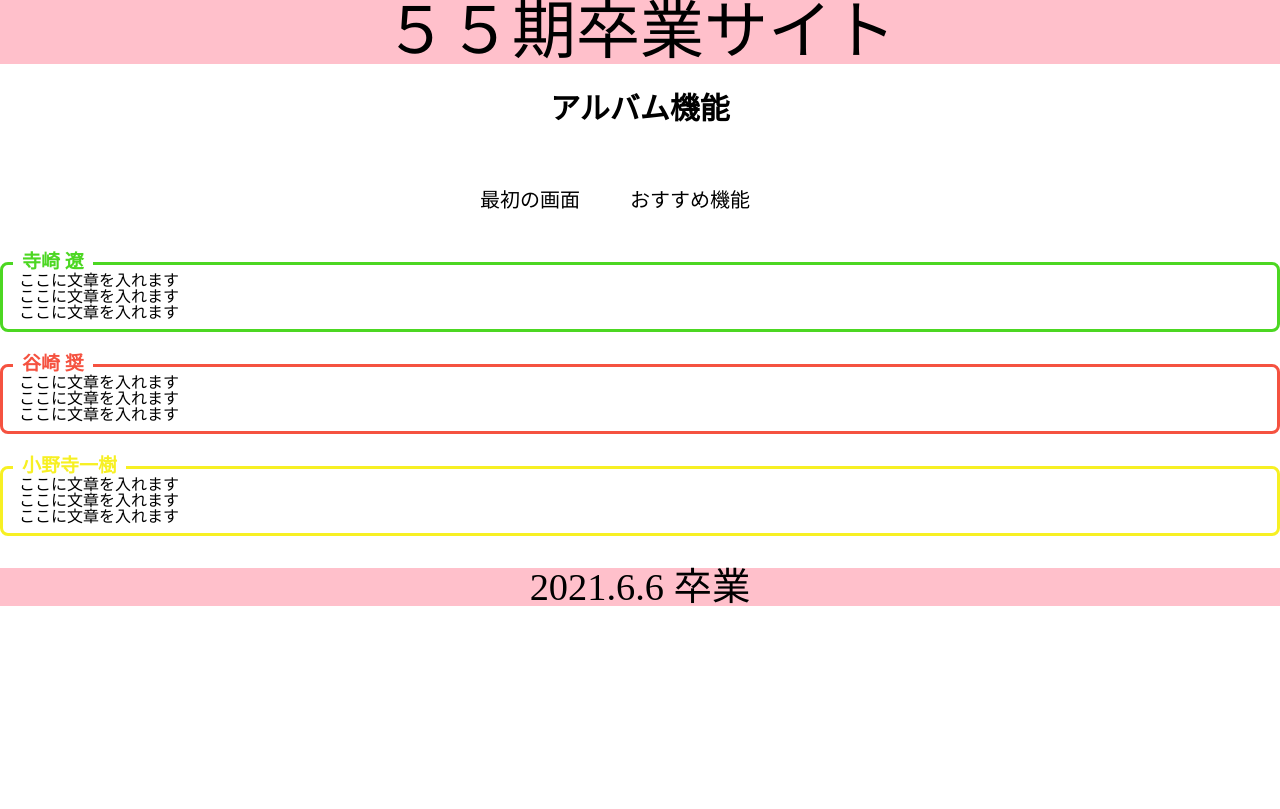
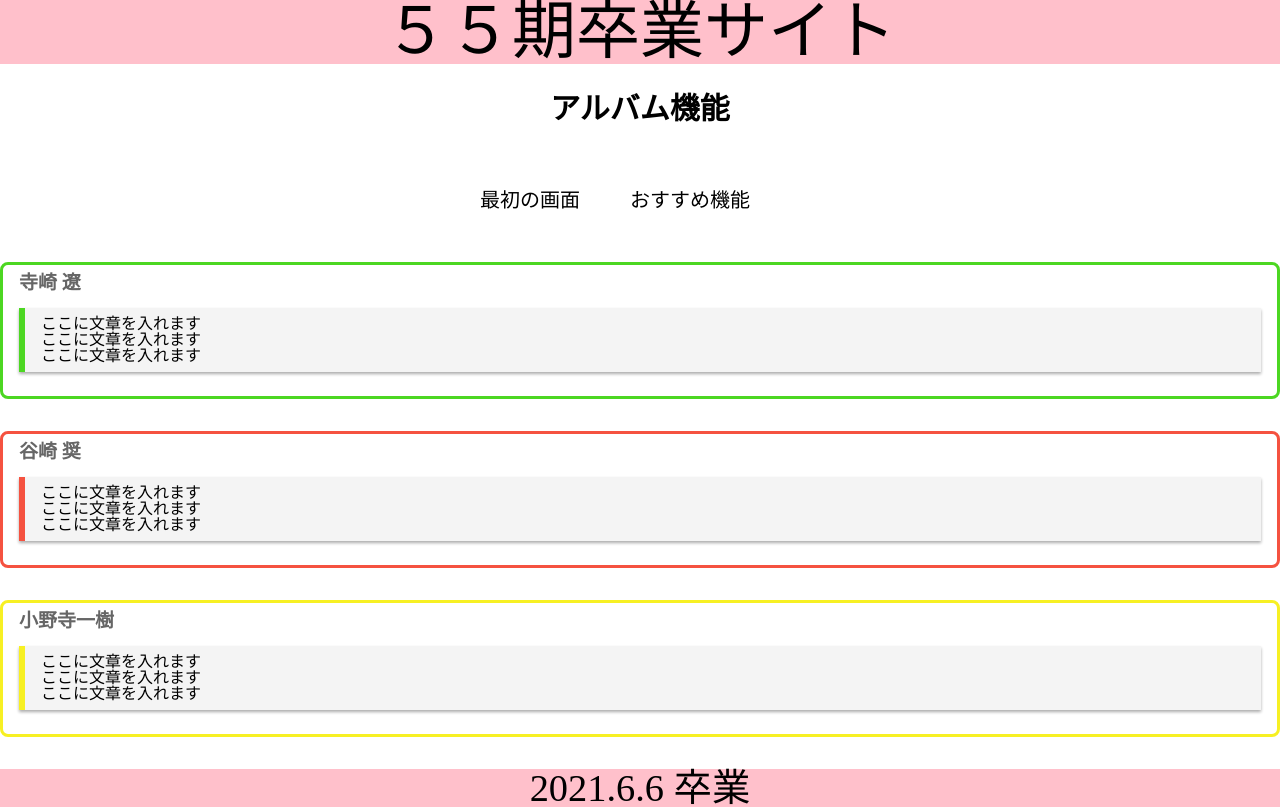
Before and after one commit to kogepee/GraduationAssignment, a React (Create React App) app: page /Album in a window 1280 px wide. Built offline with nearby package versions, Linux system fonts and the light colour scheme.

Commit message:
チャット機能実装

```diff
--- a/package.json
+++ b/package.json
@@ -6,8 +6,10 @@
     "@testing-library/jest-dom": "^5.11.4",
     "@testing-library/react": "^11.1.0",
     "@testing-library/user-event": "^12.1.10",
+    "firebase": "^8.6.3",
     "react": "^17.0.2",
     "react-dom": "^17.0.2",
+    "react-player": "^2.9.0",
     "react-router-dom": "^5.2.0",
     "react-scripts": "4.0.3",
     "react-tabs": "^3.2.2",
--- a/src/Album.css
+++ b/src/Album.css
@@ -1,3 +1,10 @@
+/* 共通 */
+.name {
+  color: #666;
+  font-size: 19px;
+  font-weight: bold
+}
+
 /* 寺崎用スタイル */
 .box1 {
   position: relative;
@@ -21,6 +28,15 @@
 .box1 p {
   margin: 0;
   padding: 0;
+}
+
+
+.box1-1 {
+  padding: 0.5em 1em;
+  margin: 1em 0;
+  background: #f4f4f4;
+  border-left: solid 6px #4cd722;
+  box-shadow: 0px 2px 3px rgba(0, 0, 0, 0.33);
 }
 
 /* 谷崎用スタイル */
@@ -48,6 +64,14 @@
   padding: 0;
 }
 
+.box2-2 {
+  padding: 0.5em 1em;
+  margin: 1em 0;
+  background: #f4f4f4;
+  border-left: solid 6px #f55240;
+  box-shadow: 0px 2px 3px rgba(0, 0, 0, 0.33);
+}
+
 /* 小野寺用スタイル */
 .box3 {
   position: relative;
@@ -72,3 +96,10 @@
   margin: 0;
   padding: 0;
 }
+.box3-3 {
+  padding: 0.5em 1em;
+  margin: 1em 0;
+  background: #f4f4f4;
+  border-left: solid 6px #f7f023;
+  box-shadow: 0px 2px 3px rgba(0, 0, 0, 0.33);
+}
--- a/src/Album.js
+++ b/src/Album.js
@@ -13,25 +13,31 @@ const Album = () => {
         <Link to={`/Recommended`}>おすすめ機能 </Link>
       </div>
       <div className="box1">
-        <p className="box-title">寺崎 遼</p>
-        <p>ここに文章を入れます
-          <br />ここに文章を入れます
-          <br />ここに文章を入れます
-        </p>
+        <h2 className="name">寺崎 遼</h2>
+        <div className="box1-1">
+          <p>ここに文章を入れます
+            <br />ここに文章を入れます
+            <br />ここに文章を入れます
+          </p>
+        </div>
       </div>
       <div className="box2">
-        <p className="box-title">谷崎 奨</p>
-        <p>ここに文章を入れます
-          <br />ここに文章を入れます
-          <br />ここに文章を入れます
-        </p>
+        <h2 className="name">谷崎 奨</h2>
+        <div className="box2-2">
+          <p>ここに文章を入れます
+            <br />ここに文章を入れます
+            <br />ここに文章を入れます
+          </p>
+        </div>
       </div>
       <div className="box3">
-        <p className="box-title">小野寺一樹</p>
-        <p>ここに文章を入れます
-          <br />ここに文章を入れます
-          <br />ここに文章を入れます
-        </p>
+        <h2 className="name">小野寺一樹</h2>
+        <div className="box3-3">
+          <p>ここに文章を入れます
+            <br />ここに文章を入れます
+            <br />ここに文章を入れます
+          </p>
+        </div>
       </div>
     </div>
   )
--- a/src/Recommended.css
+++ b/src/Recommended.css
@@ -12,7 +12,7 @@
 .tab_item {
   width: calc(100%/4);
   /* height: 50px; */
-  border: 3px solid pink;
+  border: 3px solid rgba(179, 255, 187, 1);
   background-color: #d9d9d9;
   line-height: 50px;
   font-size: 16px;
--- a/src/Recommended.js
+++ b/src/Recommended.js
@@ -1,32 +1,34 @@
-import React, { useState } from 'react'
-import { Link } from 'react-router-dom'
+import React, { useEffect, useState } from 'react';
+import { Link } from 'react-router-dom';
 import { Tab, Tabs, TabList, TabPanel } from 'react-tabs';
-import './Recommended.css'
+import ReactPlayer from 'react-player';
+import './Recommended.css';
+import firebase from './firebase';
 
 const Recommended = () => {
+  const [messages, setMessages] =useState([])
   const [value, setValue] = useState('')
-  const [todos, setTodos] =useState([])
 
-  const addTodo = content => {
-    setTodos([
-      ...todos,
-      {
-        content:content
-      }
-    ])
-  }
+  useEffect(() => {
+    firebase.firestore().collection('messages')
+        .onSnapshot((snapshot) => {
+            const messages = snapshot.docs.map(doc => {
+                return doc.data()
+            })
+            setMessages(messages)
+        })
+}, [])
 
 const handleSubmit = e => {
   e.preventDefault()
-    if ( value =='') {
+  if ( value ==='') {
     alert('入力してください');
     return false;
-    } else {
   }
-    addTodo(value)
-    setValue('')
+  firebase.firestore().collection('messages').add({
+      content: value,
+  })
 }
-
   return(
     <div>
       <h1>おすすめ機能</h1>
@@ -45,21 +47,39 @@ const Recommended = () => {
           <Tab　className="tab_item">小野寺</Tab>
         </TabList>
         <TabPanel>
-          <h2>CodeVillage</h2>
-          <div addTodo={addTodo} />
+          <a href="https://js.course.codevillage.jp/">
+          CodeVillage
+          </a>
+          <li>
+            {messages.map((message) => {
+              return <li>{message.content}</li>;
+            })}
+            </li>
           <form onSubmit={handleSubmit}>
             <input
               type='text'
+              value={value}
               onChange={e => {
                 setValue(e.target.value)
                 console.log(e.target.value)
               }}
-              value={value}
             />
+            <button type="submit">送信</button>
           </form>
         </TabPanel>
         <TabPanel>
-          <h2>寺崎おすすめ</h2>
+          <ul>
+            <li> 動画サンプル
+              <ReactPlayer
+                url='https://www.youtube.com/watch?v=oUFJJNQGwhk'
+                controls={true}
+                volume
+                muted
+                width="256px"
+                height="144px"
+              />
+            </li>
+          </ul>
         </TabPanel>
         <TabPanel>
           <h2>谷崎おすすめ</h2>
--- /dev/null
+++ b/src/config/firebase.js
@@ -0,0 +1,17 @@
+import * as firebase from 'firebase'
+
+import 'firebase/auth';
+import 'firebase/firestore';
+
+const firebaseConfig = {
+      apiKey: "AIzaSyAT6UsJ_yMUKtwC5j_sNgxzp7Z4nLACf2w",
+      authDomain: "graduation-8ffa0.firebaseapp.com",
+      projectId: "graduation-8ffa0",
+      storageBucket: "graduation-8ffa0.appspot.com",
+      messagingSenderId: "446426227155",
+      appId: "1:446426227155:web:349f2cbfc6c408561a0f26"
+}
+
+firebase.initializeApp(firebaseConfig)
+
+export default firebase
--- /dev/null
+++ b/src/firebase.js
@@ -0,0 +1,16 @@
+import firebase from "firebase/app"
+import 'firebase/auth'
+import 'firebase/firestore'
+
+const firebaseConfig = {
+      apiKey: "AIzaSyAT6UsJ_yMUKtwC5j_sNgxzp7Z4nLACf2w",
+      authDomain: "graduation-8ffa0.firebaseapp.com",
+      projectId: "graduation-8ffa0",
+      storageBucket: "graduation-8ffa0.appspot.com",
+      messagingSenderId: "446426227155",
+      appId: "1:446426227155:web:349f2cbfc6c408561a0f26"
+}
+
+firebase.initializeApp(firebaseConfig)
+
+export default firebase
```
Also changed, not shown: 2 other files (tests, documents, lock files or other folders). Lines whose indentation alone changed are shown as unchanged.
